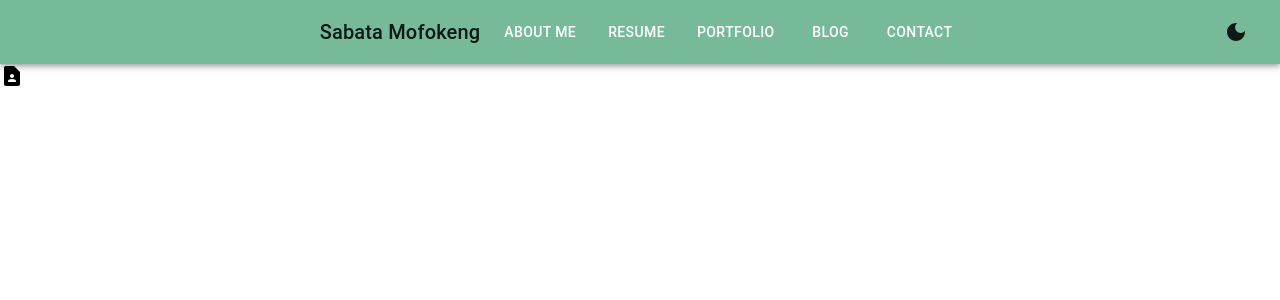
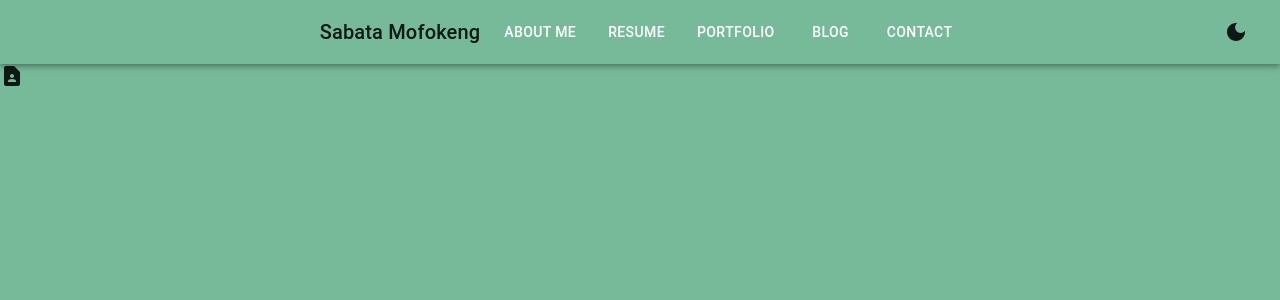
Before and after one commit to samofoke/portfolio-resume, a React (Create React App) app: page /contact in a window 1280 px wide. Shown: the top 300 px of the page. Built offline with nearby package versions, Linux system fonts and the light colour scheme; the HTML template or start-up script is replaced by a standard one.

Commit message:
my theme is working

```diff
--- a/src/App.js
+++ b/src/App.js
@@ -1,5 +1,7 @@
+import React from "react";
 import { Routes, Route } from "react-router-dom";
 import ThemeSwitcher from "./components/Themes/ThemeSwitcher";
+import { CssBaseline } from "@mui/material";
 import NavBar from "./routes/Navigation/navigation";
 import HomePage from "./routes/Homepage/homepage";
 import AboutPage from "./components/About/About";
@@ -11,6 +13,7 @@ import { ContactPage } from "@mui/icons-material";
 const App = () => {
   return (
     <ThemeSwitcher>
+      <CssBaseline />
       <Routes>
         <Route path="/" element={<NavBar />}>
           <Route index element={<HomePage />} />
--- a/src/components/Themes/ThemeSwitcher.jsx
+++ b/src/components/Themes/ThemeSwitcher.jsx
@@ -2,19 +2,22 @@ import React, { createContext, useContext, useState } from "react";
 import { ThemeProvider } from "@mui/material/styles";
 import { lightTheme, darkTheme } from "./MainThemes";
 
-const ThemeContext = createContext();
+const ThemeContext = createContext({
+  darkMode: false, // default value
+  toggleTheme: () => {}, // default empty function
+});
 
 export const useThemeSwitcher = () => useContext(ThemeContext);
 
 const ThemeSwitcher = ({ children }) => {
   const [darkMode, setDarkMode] = useState(false);
 
-  const toogleTheme = () => {
+  const toggleTheme = () => {
     setDarkMode(!darkMode);
   };
 
   return (
-    <ThemeContext.Provider value={{ darkMode, toogleTheme }}>
+    <ThemeContext.Provider value={{ darkMode, toggleTheme }}>
       <ThemeProvider theme={darkMode ? darkTheme : lightTheme}>
         {children}
       </ThemeProvider>
--- a/src/routes/Navigation/navigation.jsx
+++ b/src/routes/Navigation/navigation.jsx
@@ -23,7 +23,7 @@ import useMediaQuery from "@mui/material/useMediaQuery";
 
 const NavBar = () => {
   const [drawerOpen, setDrawerOpen] = useState(false);
-  const { darkMode, toogleTheme } = useThemeSwitcher();
+  const { darkMode, toggleTheme } = useThemeSwitcher();
 
   const theme = useTheme();
   const isMobile = useMediaQuery(theme.breakpoints.down("md"));
@@ -103,7 +103,7 @@ const NavBar = () => {
             </Box>
 
             <IconButton
-              onClick={toogleTheme}
+              onClick={toggleTheme}
               color="inherit"
               sx={{ position: "absolute", right: 0 }}
             >
```
